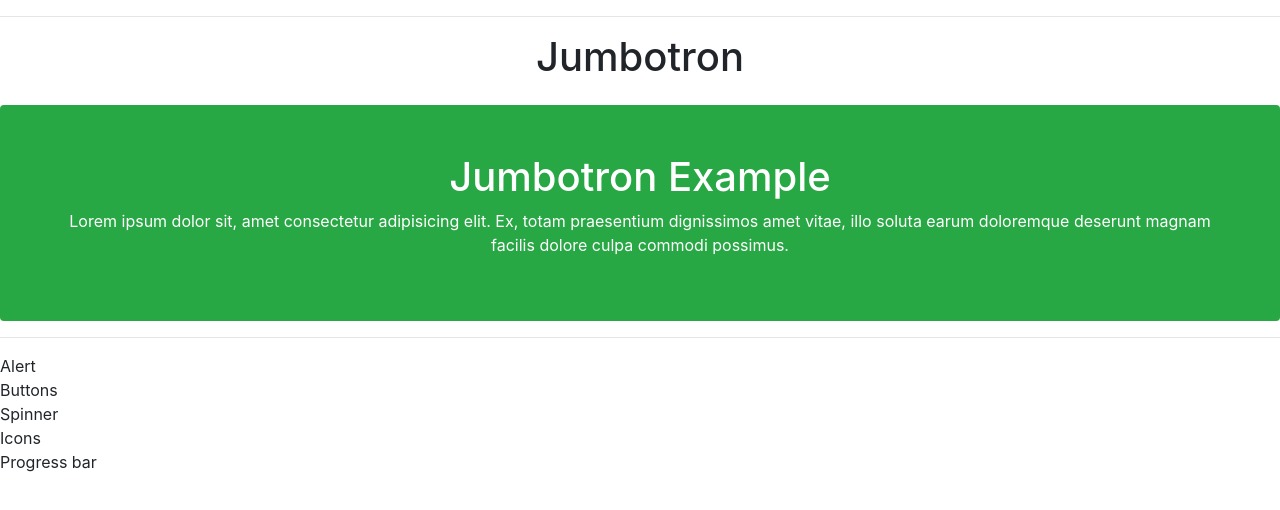
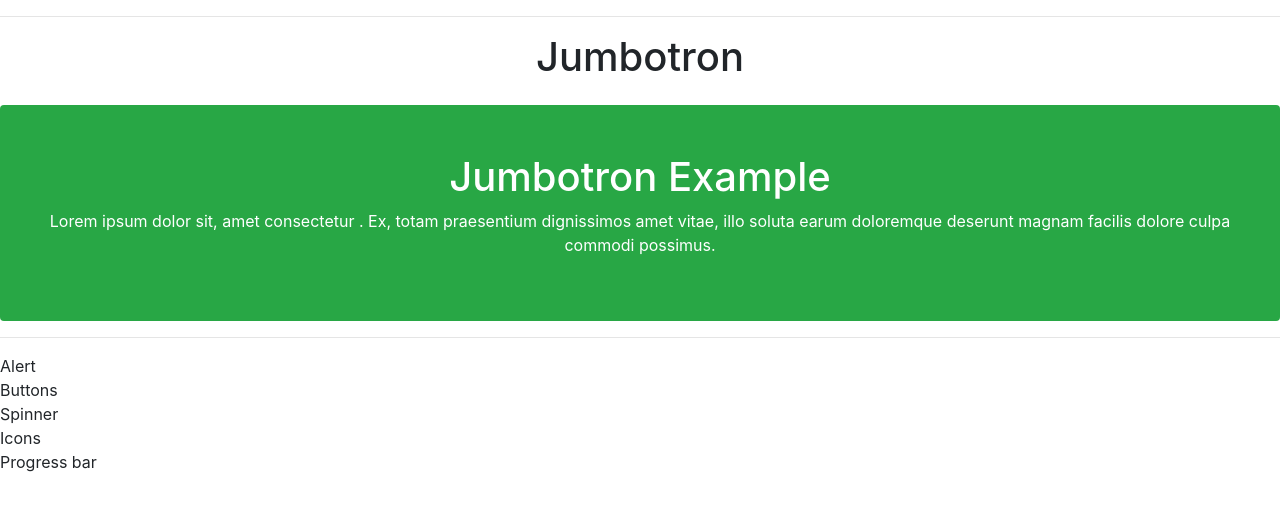
Before and after one commit to MR-Titus02/Bootstrap_Classwork_Group3, a plain HTML site: page index.html in a window 1280 px wide. Drawn offline with nearby package versions, Linux system fonts and the light colour scheme.

Commit message:
Titus Jumbotron 2

```diff
--- a/index.html
+++ b/index.html
@@ -12,7 +12,7 @@
         <h1 class="text-center">Jumbotron</h1>
         <div class="mt-4 p-5 bg-success text-white rounded text-center">
             <h1>Jumbotron Example</h1>
-            <p>Lorem ipsum dolor sit, amet consectetur adipisicing elit. Ex, totam praesentium dignissimos amet vitae, illo soluta earum doloremque deserunt magnam facilis dolore culpa commodi possimus.</p>
+            <p>Lorem ipsum dolor sit, amet consectetur . Ex, totam praesentium dignissimos amet vitae, illo soluta earum doloremque deserunt magnam facilis dolore culpa commodi possimus.</p>
           </div>
 
     </div>
```
